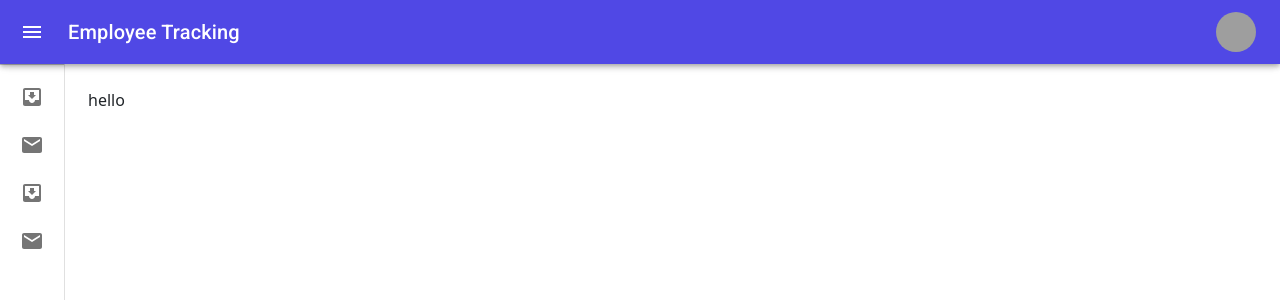
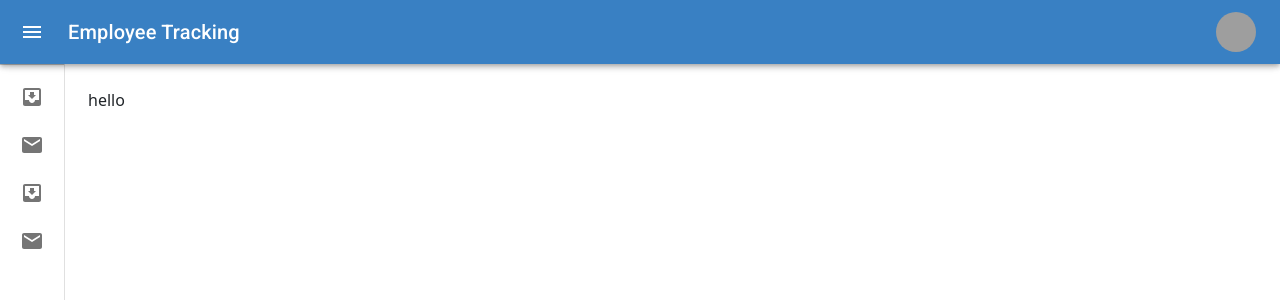
Before and after one commit to hanzala-nickelfox/employees-tracking, a React (Create React App) app: page /dashboard in a window 1280 px wide. Shown: the top 300 px of the page. Built offline with nearby package versions, Linux system fonts and the light colour scheme; grey boxes are pictures that could not be loaded.

Commit message:
feat(dashboard): ui change and main added

```diff
--- a/src/components/shared/Layout.js
+++ b/src/components/shared/Layout.js
@@ -82,6 +82,7 @@ const AppBar = styled(MuiAppBar, {
         easing: theme.transitions.easing.sharp,
         duration: theme.transitions.duration.leavingScreen,
     }),
+
     ...(open && {
         width: `calc(100% - ${drawerWidth}px)`,
         marginLeft: `${drawerWidth}px`,
@@ -117,7 +118,7 @@ const Layout = (props) => {
 
     return (
         <React.Fragment>
-            <AppBar position="fixed" open={props.open}>
+            <AppBar color='secondary' position="fixed" open={props.open}>
                 <Toolbar>
                     <IconButton
                         color="inherit"
@@ -163,7 +164,7 @@ const Layout = (props) => {
                 </Toolbar>
             </AppBar>
             <Drawer variant="permanent" open={props.open}>
-                <DrawerHeader>
+                <DrawerHeader >
                     <IconButton onClick={handleDrawerClose}>
                         {theme.direction === 'rtl' ? <ChevronRightIcon /> : <ChevronLeftIcon />}
                     </IconButton>
--- a/src/themes/defaultTheme.js
+++ b/src/themes/defaultTheme.js
@@ -4,7 +4,7 @@ export const defaultTheme = {
             main: '#5048E5',
         },
         secondary: {
-            main: "#121828"
+            main: "#3980c3"
         },
         background: {
             default: "#FFFFFF"
```
